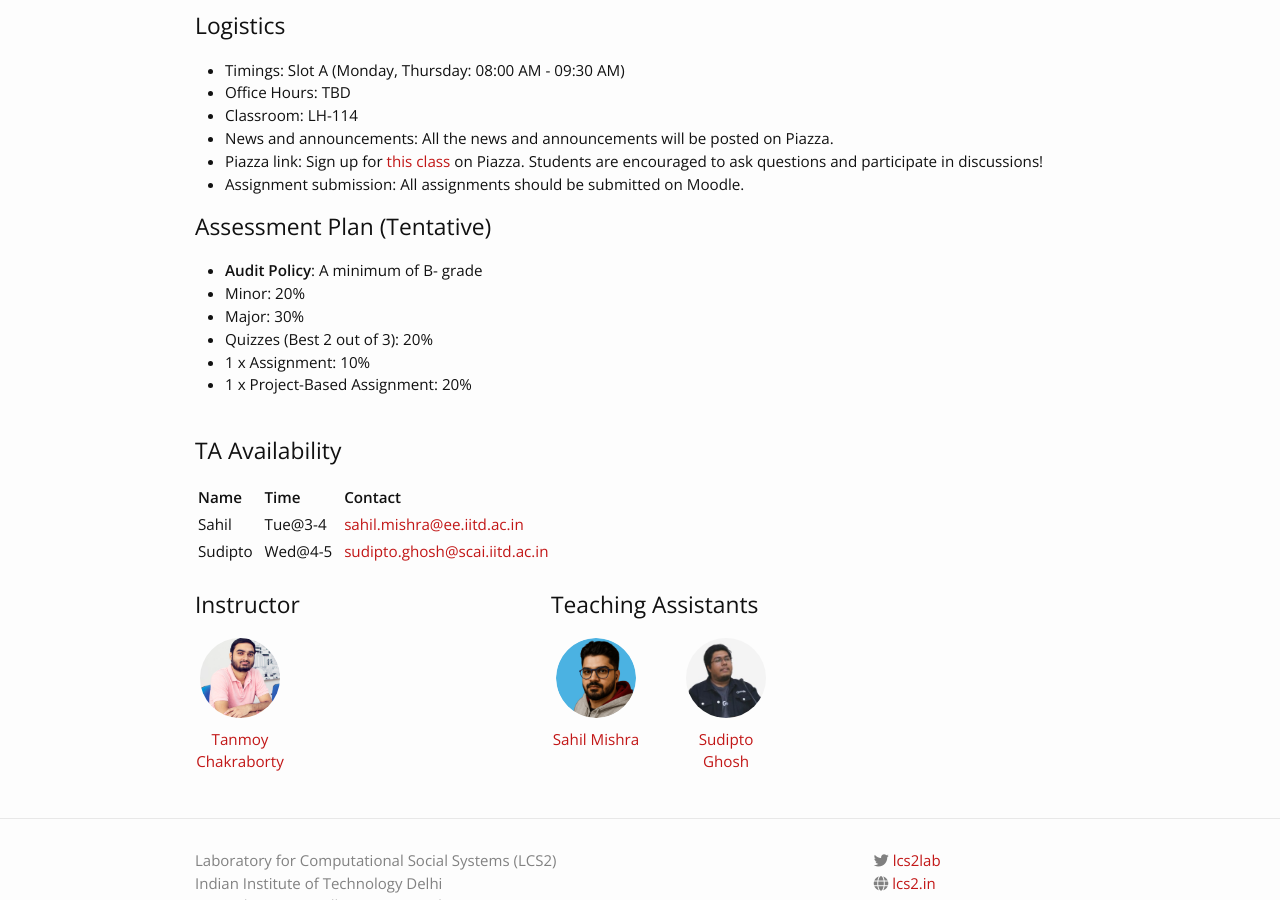
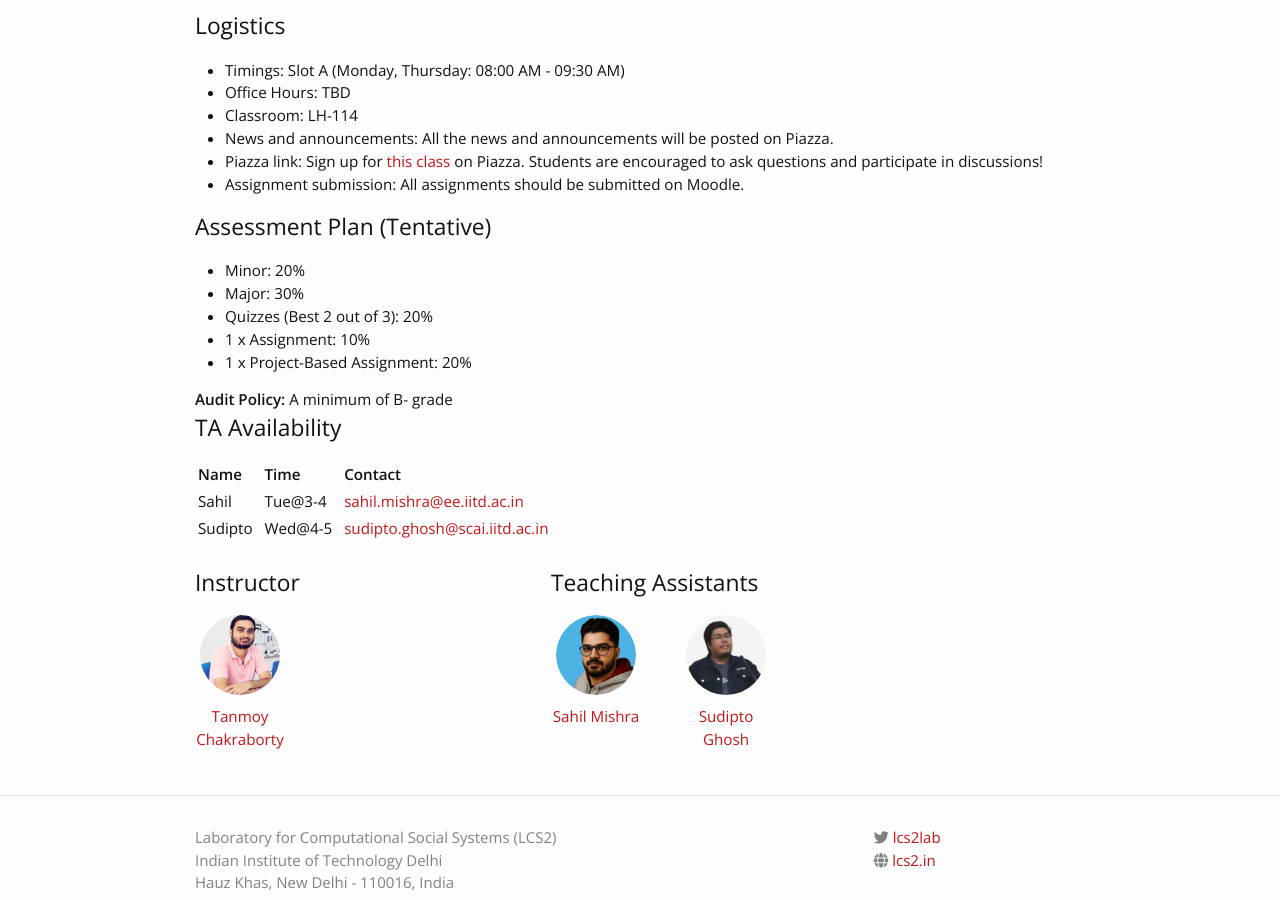
Before and after one commit to lcs2-iitd/ELL409-2501, a Jekyll site: the page built from index.md, in a window 1280 px wide and 900 px high, scrolled down 875 px. Built offline with Jekyll 4.4.1, drawn with Linux system fonts in a browser that asks for light colours; nearby versions of some CDN libraries.

```diff
--- a/_layouts/home.html
+++ b/_layouts/home.html
@@ -30,13 +30,13 @@ layout: default
 
     <h2>Assessment Plan (Tentative)</h2>
     <ul>
-        <li><b>Audit Policy</b>: A minimum of B- grade</li>
         <li>Minor: 20%</li>
         <li>Major: 30%</li>
         <li>Quizzes (Best 2 out of 3): 20%</li>
         <li>1 x Assignment: 10%</li>
         <li>1 x Project-Based Assignment: 20%</li>
     </ul>
+    <b>Audit Policy:</b> A minimum of B- grade
 
     <br>
     <h2>TA Availability</h2>
```
